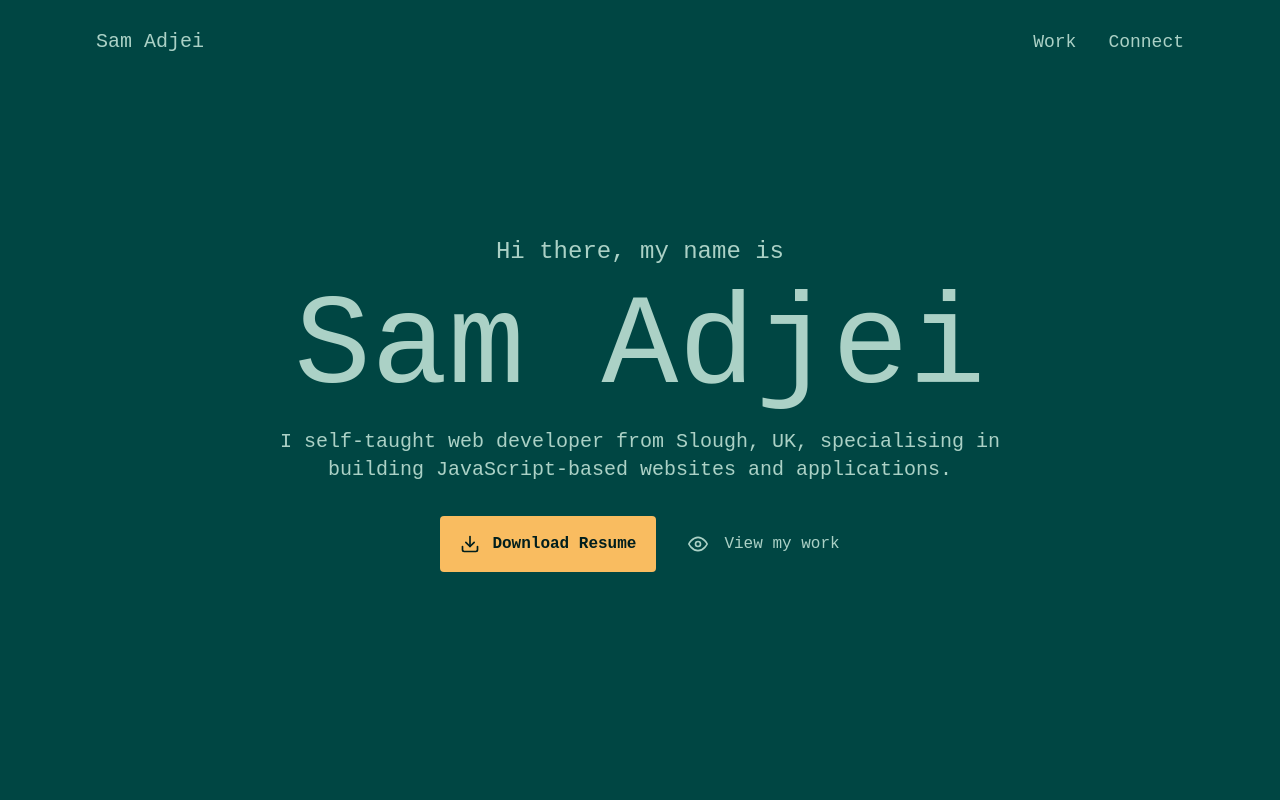
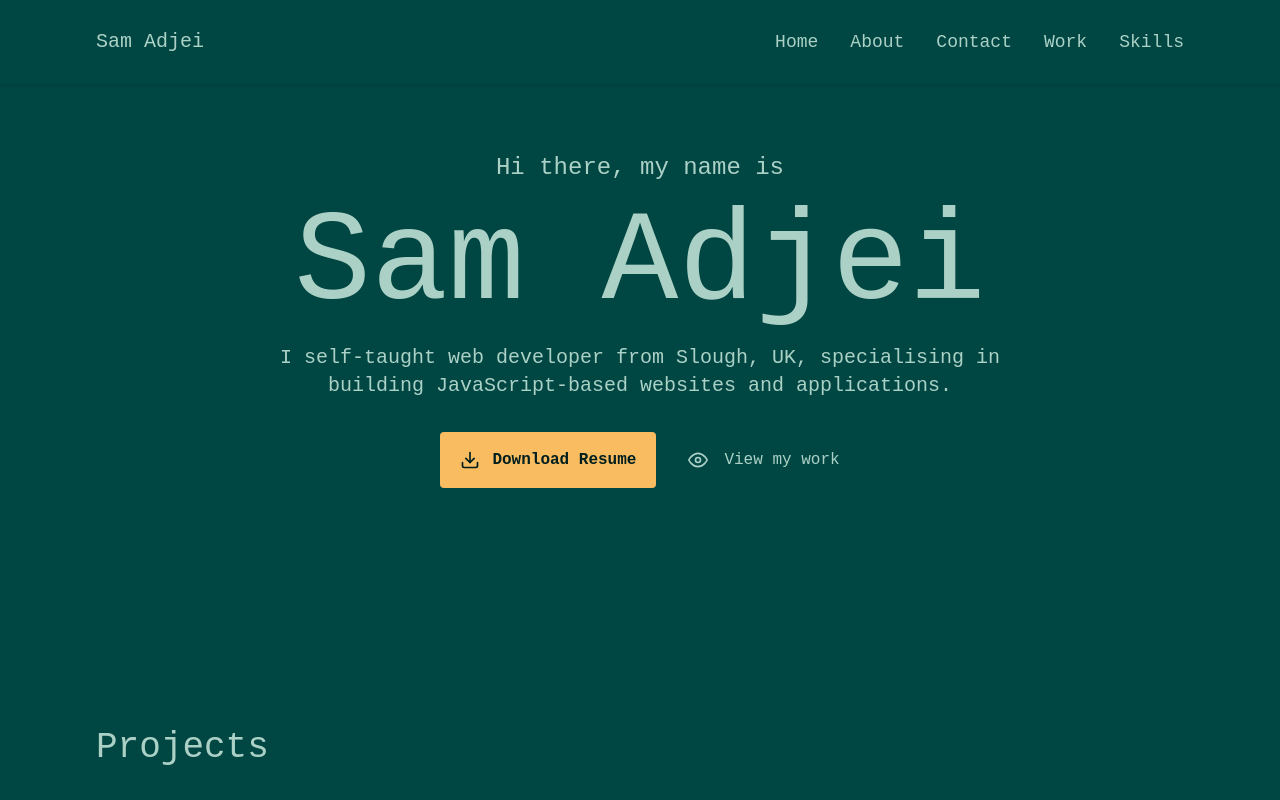
Before and after one commit to samadjei/Developer-Portfolio-V2, a Next.js app: page / in a window 1280 px wide. Shown: the top 800 px of the page. Built offline with nearby package versions, Linux system fonts and the light colour scheme.

Commit message:
added fixed navbar

```diff
--- a/components/Navbar.js
+++ b/components/Navbar.js
@@ -2,8 +2,6 @@ import React, { useState } from 'react';
 import Link from 'next/link';
 import { FiMenu } from 'react-icons/fi';
 import { FiX } from 'react-icons/fi';
-import { FiTriangle } from 'react-icons/fi';
-import ContactDropdown from './ContactDropdown';
 
 const Navbar = () => {
 	const [isOpen, setIsOpen] = useState(false);
@@ -11,35 +9,36 @@ const Navbar = () => {
 		setIsOpen(!isOpen);
 	};
 	return (
-		<div className={isOpen ? 'bg-section-bg text-headline ' : 'shadow bg-background'}>
-			<nav className="container flex justify-between items-center mx-auto px-8 md:px-14 lg:px-24 py-7 w-full relative">
+		<nav className={isOpen ? 'bg-section-bg text-headline fixed w-full z-10' : 'shadow bg-background fixed z-10 w-full'}>
+			<div className="container flex justify-between items-center mx-auto px-8 md:px-14 lg:px-24 py-7 w-full relative">
 				<div>
 					<Link href="/">
 						<a className="text-xl">Sam Adjei</a>
 					</Link>
 				</div>
-				<ul className={isOpen ? 'absolute left-0 px-8 flex top-20 gap-8 flex-col w-full bg-section-bg text-headline z-30 pb-8 shadow' : 'hidden md:flex items-center gap-8 text-lg '}>
-					{/* <li className="cursor-pointer">
-						<a>About</a>
-					</li> */}
-					<li className="cursor-pointer">
-						{/* <Link href="/Projects"> */}
-						<a href="#projects">Work</a>
-						{/* </Link> */}
-					</li>
-					<li className="cursor-pointer">
-						<div className="flex items-center gap-2">
-							{/* <Link href="/"> */}
-							<a href="mailto:samueladj3i@gmail.com">Connect</a>
-							{/* </Link> */}
-							{/* <FiTriangle className="rotate-180 text-xs" /> */}
-						</div>
-						{/* <ContactDropdown /> */}
-					</li>
+				<ul className="gap-8 hidden md:flex items-center text-lg">
+					{['home', 'about', 'contact', 'work', 'skills'].map((item) => (
+						<li key={`link-${{ item }}`}>
+							<a className="capitalize" href={`#${{ item }}`}>
+								{item}
+							</a>
+						</li>
+					))}
 				</ul>
+				<div className="relative md:hidden block">
+					<ul className={isOpen ? 'fixed flex left-0 right-0 px-8 top-20 gap-8 flex-col w-full bg-section-bg text-headline z-30 pb-8 shadow' : 'hidden'}>
+						{['home', 'about', 'contact', 'work', 'skills'].map((item) => (
+							<li key={`link-${{ item }}`}>
+								<a className="capitalize" href={`#${{ item }}`}>
+									{item}
+								</a>
+							</li>
+						))}
+					</ul>
+				</div>
 				{isOpen ? <FiX className="md:hidden cursor-pointer text-3xl" onClick={menuToggle} /> : <FiMenu className="md:hidden cursor-pointer text-3xl" onClick={menuToggle} />}
-			</nav>
-		</div>
+			</div>
+		</nav>
 	);
 };
 
--- /dev/null
+++ b/constants/Images.js
@@ -0,0 +1,3 @@
+export default [
+
+]
--- a/package.json
+++ b/package.json
@@ -9,6 +9,7 @@
     "lint": "next lint"
   },
   "dependencies": {
+    "framer-motion": "^6.2.6",
     "gray-matter": "^4.0.3",
     "marked": "^4.0.10",
     "next": "12.0.7",
```
Also changed, not shown: 1 other file (tests, documents, lock files or other folders).
